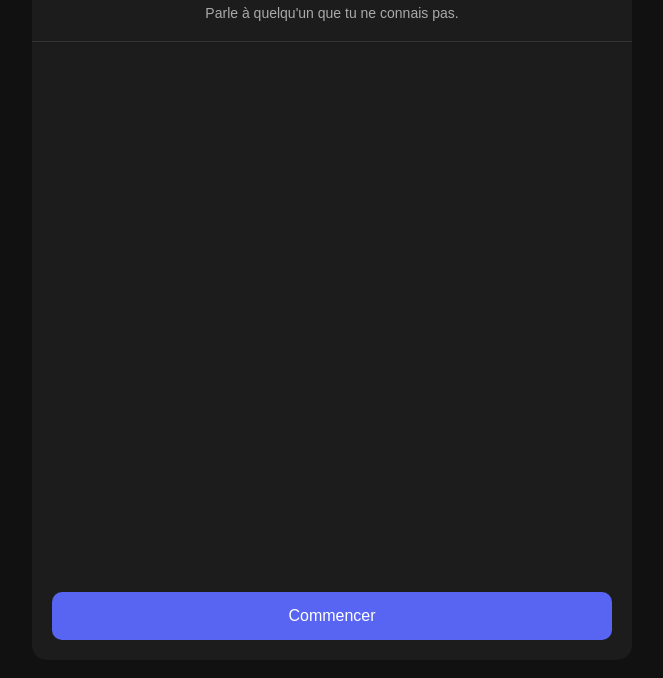
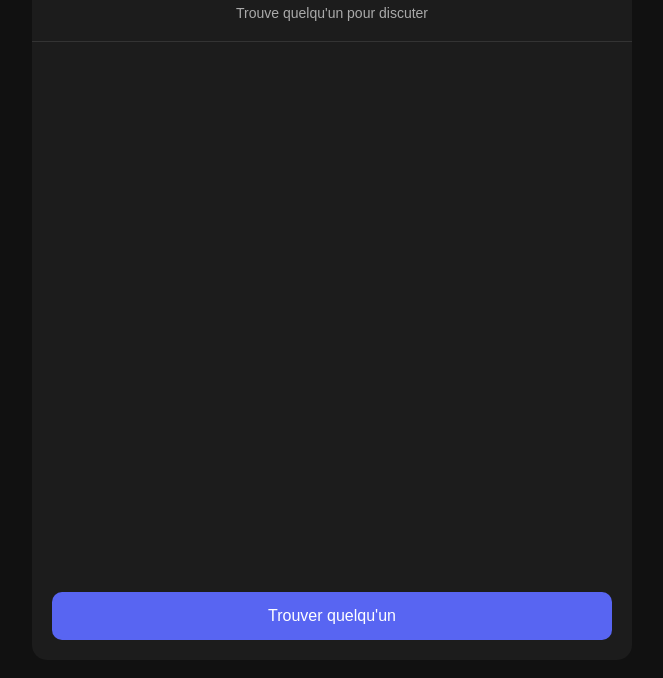
Before and after one commit to jijineymar11260-dotcom/chat-inconnus, a website: page public/index.html in a window 1280 px wide. Shown: the part 100-778 px from the top of the page, without its empty margins (308-971 px from the left). Drawn offline with nearby package versions, Linux system fonts and the light colour scheme; no server answers.

Commit message:
Update index.html

```diff
--- a/public/index.html
+++ b/public/index.html
@@ -119,12 +119,12 @@
 
     <header>
         <h1>Prattle</h1>
-        <div id="status">Parle à quelqu'un que tu ne connais pas.</div>
+        <div id="status">Trouve quelqu'un pour discuter</div>
     </header>
 
     <div id="messages"></div>
 
-    <button id="startButton">Commencer</button>
+    <button id="startButton">Trouver quelqu'un</button>
 
     <form id="chatForm">
         <input
```
